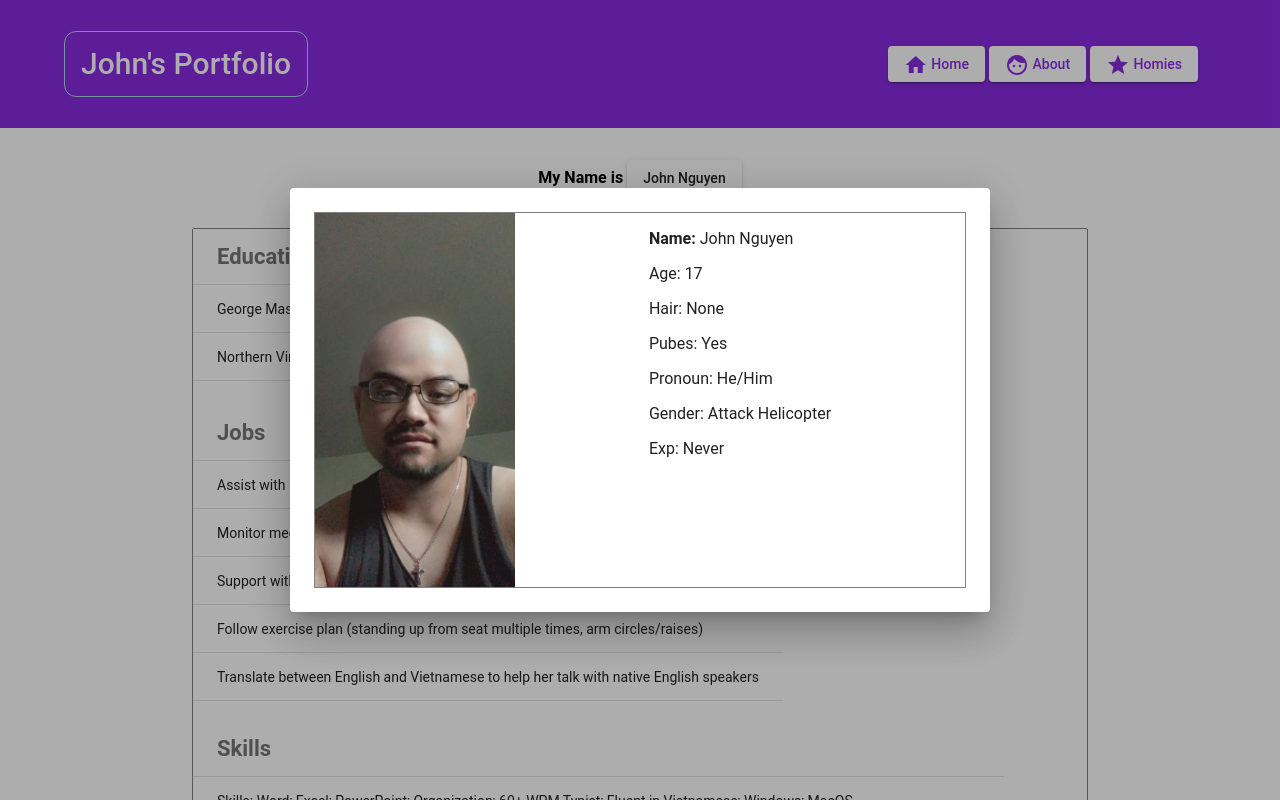
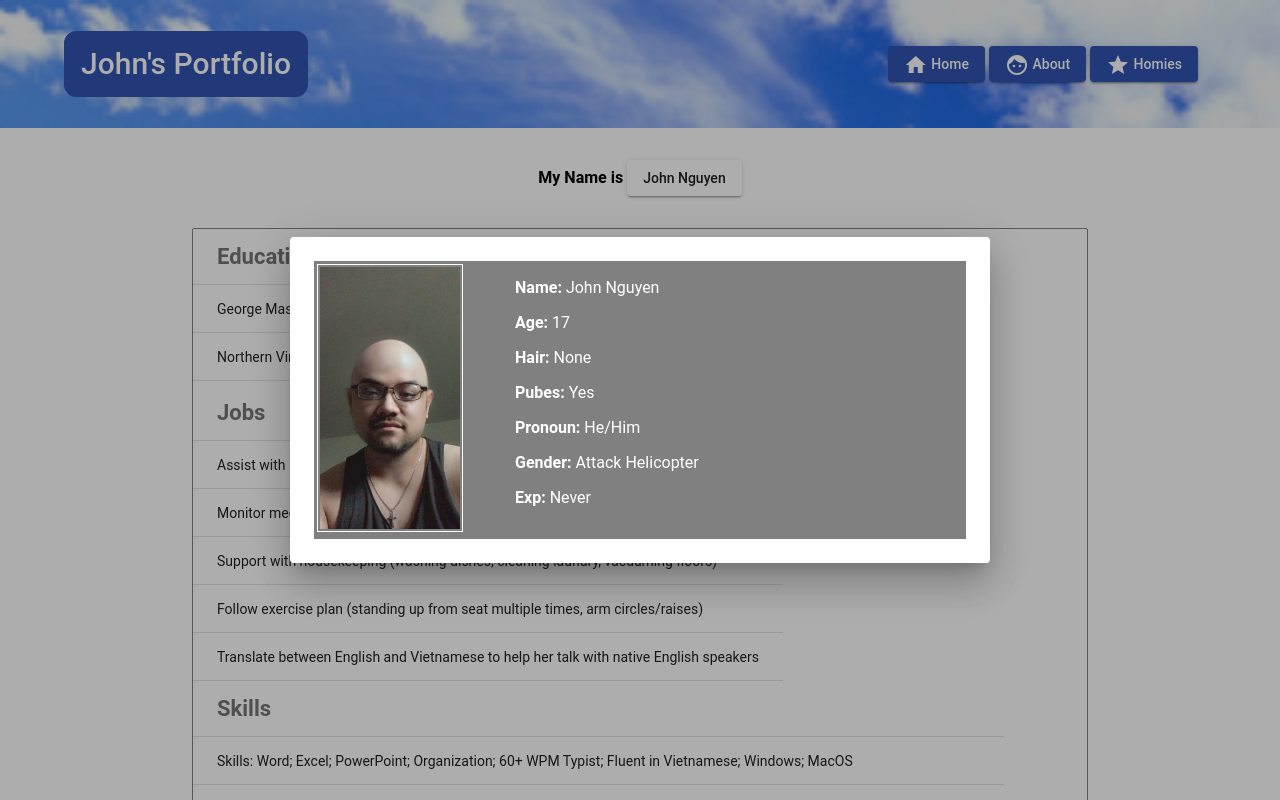
Before and after one commit to khoatrann/Johns-Portfolio, an Angular app: page /AboutMe in a window 1280 px wide. Both pictures are taken after a click on the button "John Nguyen". Built offline with nearby package versions, Linux system fonts and the light colour scheme.

Commit message:
update the id card and some colors

```diff
--- a/src/app/About-Me/about-me.component.css
+++ b/src/app/About-Me/about-me.component.css
@@ -1,3 +1,32 @@
 .table{
     width: 1000px;
 }
+
+.title-container {
+    text-align: center;
+    margin: 2rem;
+}
+
+.body-container {
+    margin-left: 15%;
+    margin-right: 15%;
+    border: 1px solid grey;
+    border-radius: 2px;
+}
+
+.item-same-line {
+    display: inline-block;
+}
+
+.item-new-line {
+    display: block;
+}
+
+.table-header {
+    font-weight: bold;
+    font-size: 22px;
+}
+
+.margin-top {
+    margin-top: 1rem;
+}
--- a/src/app/About-Me/about-me.component.html
+++ b/src/app/About-Me/about-me.component.html
@@ -1,12 +1,12 @@
 <div>
-    <div [ngStyle]="{'text-align':'center', 'margin': '2rem'}">
+    <div class="title-container">
         <b>My Name is <button mat-raised-button (click)="openDialog()">John Nguyen</button></b>
     </div>
-    <div [ngStyle]="{'margin-left': '15%', 'margin-right': '15%', 'border': '1px solid grey', 'border-radius': '2px'}">
-        <div [ngStyle]="{'display':'inline-block'}">
+    <div class="body-container">
+        <div class="item-same-line">
             <table mat-table [dataSource]="educationDataSource" class="">
                 <ng-container matColumnDef="value">
-                    <th [ngStyle]="{'font-weight':'bold', 'font-size':'22px'}" mat-header-cell *matHeaderCellDef>
+                    <th class="table-header" mat-header-cell *matHeaderCellDef>
                         Education </th>
                     <td mat-cell *matCellDef="let element"> {{element.value}} </td>
                 </ng-container>
@@ -14,10 +14,10 @@
                 <tr mat-row *matRowDef="let row; columns: educationDisplayedColumns;"></tr>
             </table>
         </div>
-        <div [ngStyle]="{'display':'inline-block'}">
+        <div class="item-same-line">
             <table mat-table [dataSource]="gpaDataSource" class="">
                 <ng-container matColumnDef="value">
-                    <th [ngStyle]="{'font-weight':'bold', 'font-size':'22px'}" mat-header-cell *matHeaderCellDef> GPA
+                    <th class="table-header" mat-header-cell *matHeaderCellDef> GPA
                     </th>
                     <td mat-cell *matCellDef="let element"> {{element.value}} </td>
                 </ng-container>
@@ -25,10 +25,10 @@
                 <tr mat-row *matRowDef="let row; columns: gpaDisplayedColumns;"></tr>
             </table>
         </div>
-        <div [ngStyle]="{'display':'block'}">
-            <table [ngStyle]="{'margin-top':'20px'}" mat-table [dataSource]="jobDataSource" class="">
+        <div class="item-new-line">
+            <table class="margin-top" mat-table [dataSource]="jobDataSource" class="">
                 <ng-container matColumnDef="value">
-                    <th [ngStyle]="{'font-weight':'bold', 'font-size':'22px'}" mat-header-cell *matHeaderCellDef> Jobs
+                    <th class="table-header" mat-header-cell *matHeaderCellDef> Jobs
                     </th>
                     <td mat-cell *matCellDef="let element"> {{element.value}} </td>
                 </ng-container>
@@ -36,10 +36,10 @@
                 <tr mat-row *matRowDef="let row; columns: jobDisplayedColumns;"></tr>
             </table>
         </div>
-        <div [ngStyle]="{'display':'block'}">
-            <table [ngStyle]="{'margin-top':'20px'}" mat-table [dataSource]="skillsDataSource" class="">
+        <div class="item-new-line">
+            <table class="margin-top" mat-table [dataSource]="skillsDataSource" class="">
                 <ng-container matColumnDef="value">
-                    <th [ngStyle]="{'font-weight':'bold', 'font-size':'22px'}" mat-header-cell *matHeaderCellDef> Skills
+                    <th class="table-header" mat-header-cell *matHeaderCellDef> Skills
                     </th>
                     <td mat-cell *matCellDef="let element"> {{element.value}} </td>
                 </ng-container>
--- a/src/app/About-Me/about-me.component.ts
+++ b/src/app/About-Me/about-me.component.ts
@@ -31,10 +31,10 @@ export class AboutMeComponent {
     gpaDisplayedColumns: string[] = ['value'];
     gpaObject: attributes[] = [
         {
-            value: '?'
+            value: '4.0'
         },
         {
-            value: '3.5 (cum louder)'
+            value: '3.5 (cum laude)'
         }
     ];
     gpaDataSource = new MatTableDataSource(this.gpaObject);
--- a/src/app/app.component.css
+++ b/src/app/app.component.css
@@ -1,13 +1,16 @@
 .mat-toolbar{
   padding: 4rem;
-    background-color: blueviolet;
+  background-image: url("./../assets/windowsxp.png");
+  background-size: cover;
   color: white;
 }
 
 .header{
+  color: white;
+  background-color: rgb(49, 84, 179);
   padding: 1rem;
   font-size: 30px;
-    border: 1px solid lightblue;
+  border: 1px solid rgb(49, 84, 179);
   border-radius: 12px;
 }
 
@@ -15,10 +18,6 @@
   padding: 80%;
 }
 
-.buttons{
-    float:right;
-    color:blueviolet;
-}
 section {
   display: table;
 }
@@ -36,7 +35,8 @@ section {
 }
 
 .button-item {
-    color: blueviolet;
+  color: white;
+  background-color: rgb(49, 84, 179);
   float: right;
   margin: 2px;
 }
--- a/src/app/modal/modal.component.css
+++ b/src/app/modal/modal.component.css
@@ -1,25 +1,31 @@
 .grid-card {
     display: grid;
+    grid-template-columns: 100px 100px;
     grid-template-rows: auto;
     grid-template-areas:
-    "item-a item-b item-c";
+    ". . . ."
+    "pfp pfp detail detail"
+    ". . . .";
     border: 1px solid gray;
+    background-color: grey;
 }
 
-.item-a {
-    justify-self: start;
+.pfp {
+    grid-area: pfp;
 }
 
-.item-b {
-    justify-self: center;
+.detail {
+    grid-area: detail;
 }
 
-.item-c {
-    justify-self: end;
+.pfp-img {
+    width: 70%;
+    height: auto;
+    margin: 2px;
+    padding: 2px;
+    border: 1px solid white;
 }
 
-.left {
-    clear:both;
-    float:left;
-    margin-right:1%;
+.detail-text {
+    color: white;
 }
--- a/src/app/modal/modal.component.html
+++ b/src/app/modal/modal.component.html
@@ -1,12 +1,15 @@
 <div class="grid-card">
-    <img class="fit item-a" src="../../assets/Jon.jpg" alt="Italian Trulli" width="200px" height="auto">
-    <div class="item-b">
-        <p><b>Name:</b> John Nguyen</p>
-        <p>Age: 17</p>
-        <p>Hair: None</p>
-        <p>Pubes: Yes</p>
-        <p>Pronoun: He/Him</p>
-        <p>Gender: Attack Helicopter</p>
-        <p>Exp: Never</p>
+    <div class="pfp">
+        <img class="pfp-img" src="../../assets/Jon.jpg" alt="Italian Trulli" width="50%" height="auto">
+    </div>
+
+    <div class="detail">
+        <p class="detail-text"><b>Name:</b> John Nguyen</p>
+        <p class="detail-text"><b>Age:</b> 17</p>
+        <p class="detail-text"><b>Hair:</b> None</p>
+        <p class="detail-text"><b>Pubes:</b> Yes</p>
+        <p class="detail-text"><b>Pronoun:</b> He/Him</p>
+        <p class="detail-text"><b>Gender:</b> Attack Helicopter</p>
+        <p class="detail-text"><b>Exp:</b> Never</p>
     </div>
 </div>
```
Also changed, not shown: src/assets/windowsxp.png (added). Lines whose indentation alone changed are shown as unchanged.
